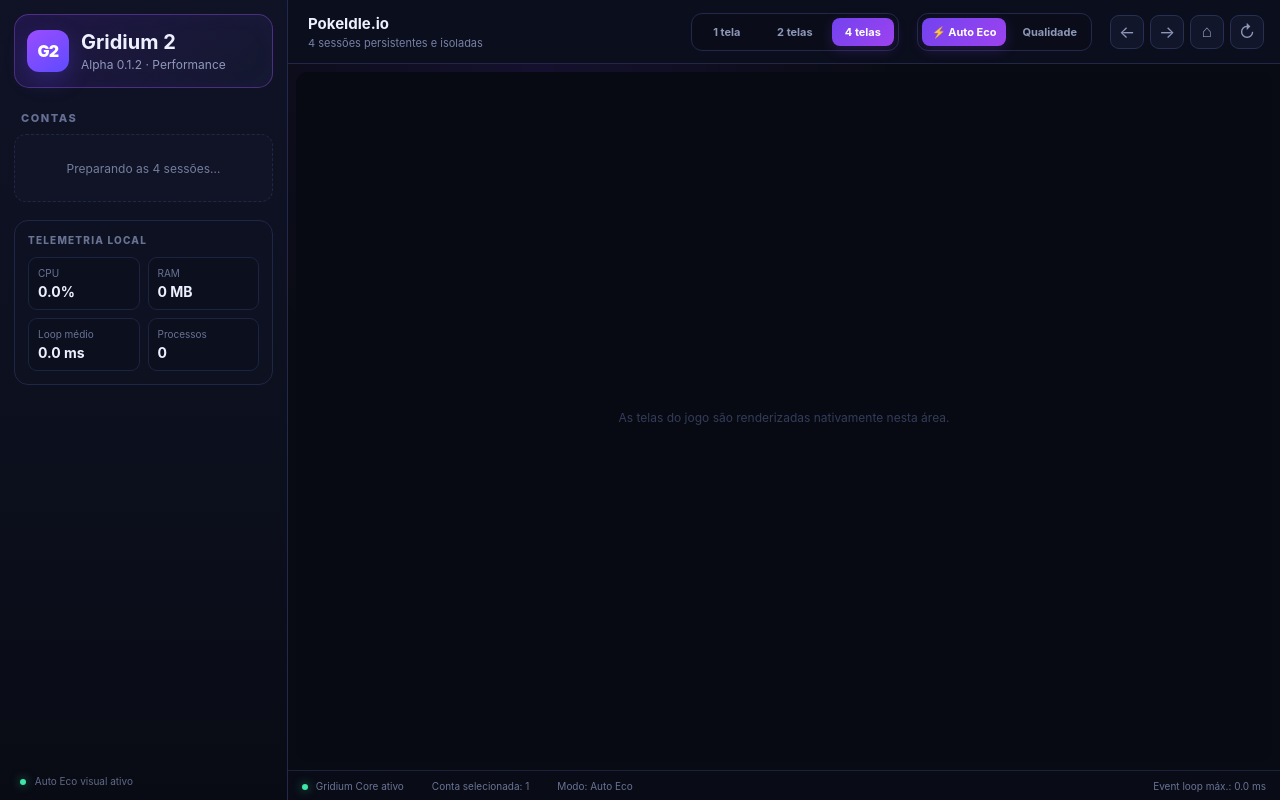
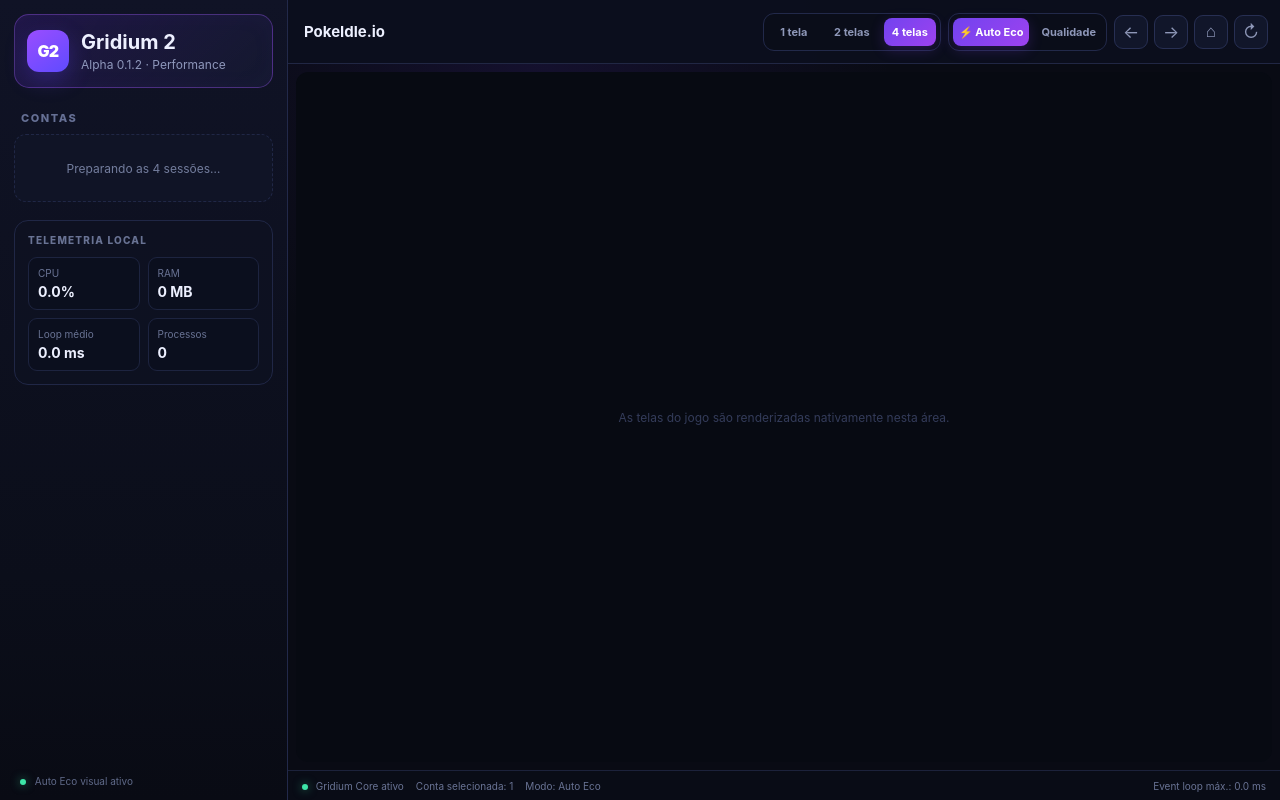
Before and after one commit to carioca1111/chat-, a Preact app in the folder gridium2/src/renderer/: page / in a window 1280 px wide. Built offline with nearby package versions, Linux system fonts and the light colour scheme.

Commit message:
style(gridium2): fit performance controls in compact topbar

```diff
--- a/gridium2/src/renderer/src/styles.css
+++ b/gridium2/src/renderer/src/styles.css
@@ -127,15 +127,15 @@ button { font: inherit; }
   height: 64px;
   display: flex;
   align-items: center;
-  gap: 18px;
-  padding: 0 16px 0 20px;
+  gap: 10px;
+  padding: 0 12px 0 16px;
   border-bottom: 1px solid #212744;
   background: rgba(12, 15, 29, .98);
   z-index: 5;
 }
-.top-title { min-width: 230px; margin-right: auto; }
+.top-title { min-width: 170px; margin-right: auto; }
 .top-title strong { display: block; font-size: 15px; }
-.top-title span { display: block; margin-top: 3px; max-width: 340px; white-space: nowrap; overflow: hidden; text-overflow: ellipsis; color: #7781a4; font-size: 11px; }
+.top-title span { display: block; margin-top: 3px; max-width: 260px; white-space: nowrap; overflow: hidden; text-overflow: ellipsis; color: #7781a4; font-size: 11px; }
 .layout-picker, .account-controls { display: flex; gap: 6px; }
 .layout-picker { padding: 4px; border: 1px solid #22294a; border-radius: 11px; background: #0a0d19; }
 .layout-picker button, .control {
@@ -144,7 +144,8 @@ button { font: inherit; }
   background: transparent;
   cursor: pointer;
 }
-.layout-picker button { min-width: 62px; padding: 7px 10px; border-radius: 8px; font-size: 11px; font-weight: 700; }
+.layout-picker button { min-width: 58px; padding: 7px 8px; border-radius: 8px; font-size: 11px; font-weight: 700; }
+.performance-picker button { min-width: 70px; }
 .layout-picker button.active { color: white; background: linear-gradient(135deg, #7243ef, #9d42ef); box-shadow: 0 4px 14px rgba(124, 61, 239, .23); }
 .control { width: 34px; height: 34px; border: 1px solid #272f53; border-radius: 9px; background: #11162a; font-size: 17px; }
 .control:hover { color: white; border-color: #6f4bd4; }
@@ -172,7 +173,7 @@ button { font: inherit; }
   height: 30px;
   display: flex;
   align-items: center;
-  gap: 28px;
+  gap: 22px;
   padding: 0 14px;
   color: #697394;
   border-top: 1px solid #1c223b;
@@ -182,3 +183,12 @@ button { font: inherit; }
 }
 .statusbar span:last-child { margin-left: auto; }
 .status-ok { width: 6px; height: 6px; margin-right: 5px; }
+
+@media (max-width: 1280px) {
+  .top-title span { display: none; }
+  .top-title { min-width: 96px; }
+  .topbar { gap: 7px; }
+  .layout-picker button { min-width: 52px; padding-inline: 6px; }
+  .performance-picker button { min-width: 62px; }
+  .statusbar { gap: 12px; }
+}
```
